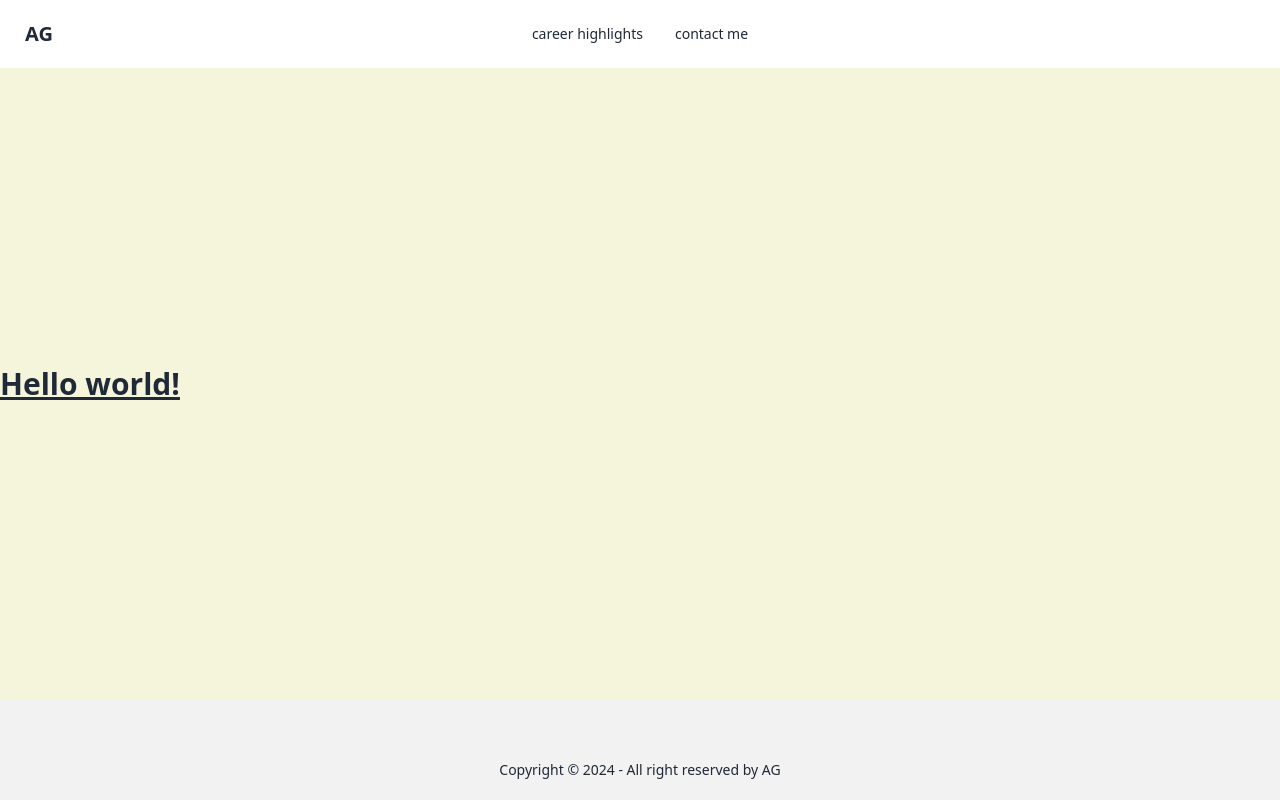
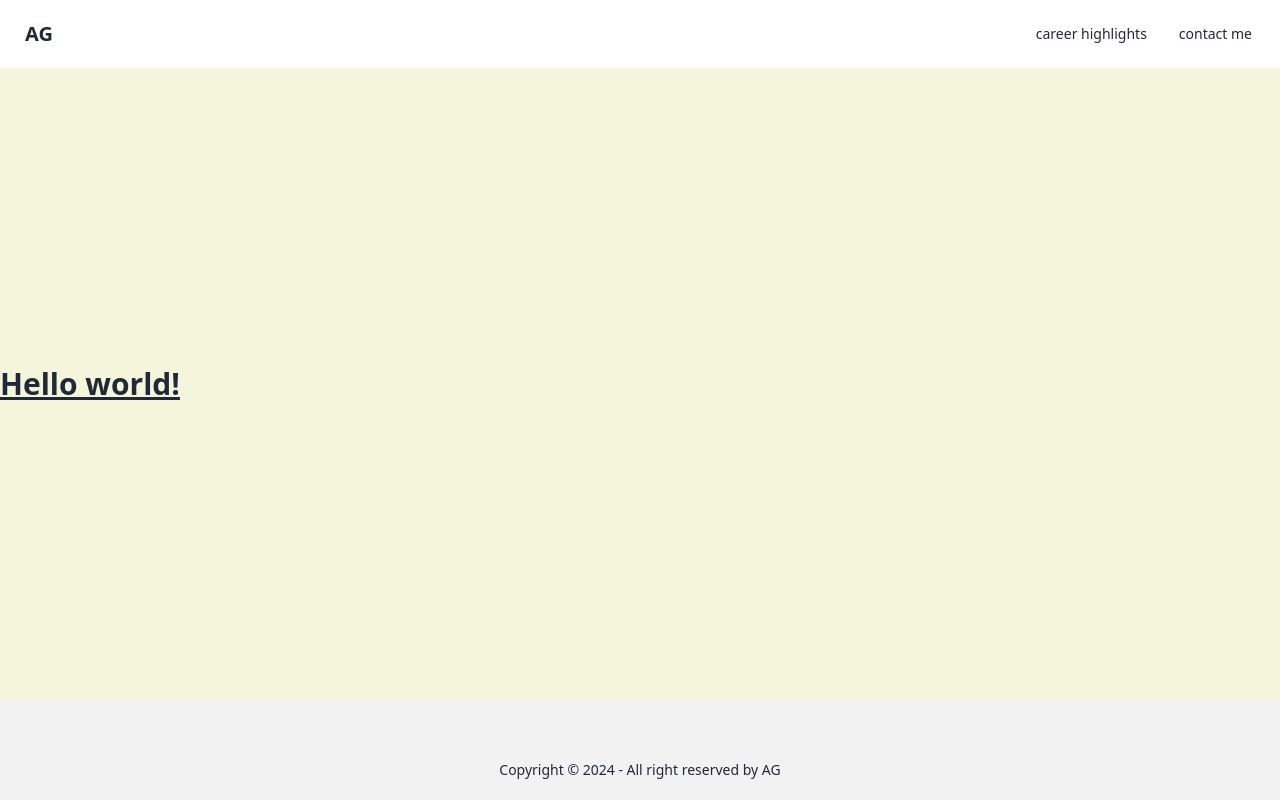
Before and after one commit to OlenaMitropolska/Resume.AG, a React (Create React App) app: page / in a window 1280 px wide. Built offline with nearby package versions, Linux system fonts and the light colour scheme.

Commit message:
navbar content added

```diff
--- /dev/null
+++ b/src/Components pages/Main.jsx
@@ -0,0 +1,9 @@
+import React from 'react'
+
+function Main() {
+  return (
+    <div>Main</div>
+  )
+}
+
+export default Main
--- a/src/Components pages/Navbar.jsx
+++ b/src/Components pages/Navbar.jsx
@@ -23,7 +23,7 @@ function Navbar() {
     </div>
     <a className="btn btn-ghost text-xl">AG</a>
   </div>
-  <div className="navbar-center hidden lg:flex">
+  <div className="navbar-end hidden lg:flex">
     <ul className="menu menu-horizontal px-1">
       <li><button>career highlights</button></li>
       <li>
@@ -31,9 +31,9 @@ function Navbar() {
       <li><button>contact me</button></li>
     </ul>
   </div>
-  <div className="navbar-end">
+  {/* <div className="navbar-end">
     <button className='text-2xl'><a  target='blank' href="https://de.linkedin.com/in/alexander-gossmann-177a2b177"><ion-icon name="logo-linkedin"></ion-icon></a></button>
-  </div>
+  </div> */}
 </div>
     </div>
   )
```
